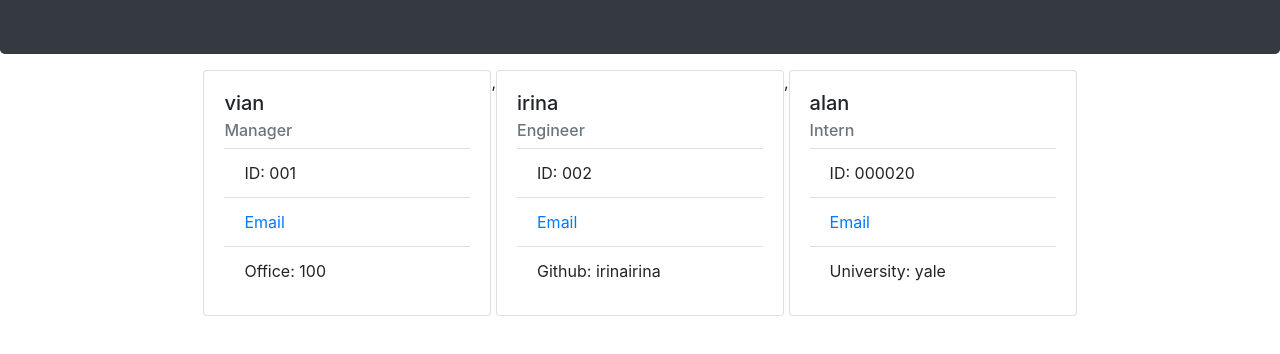
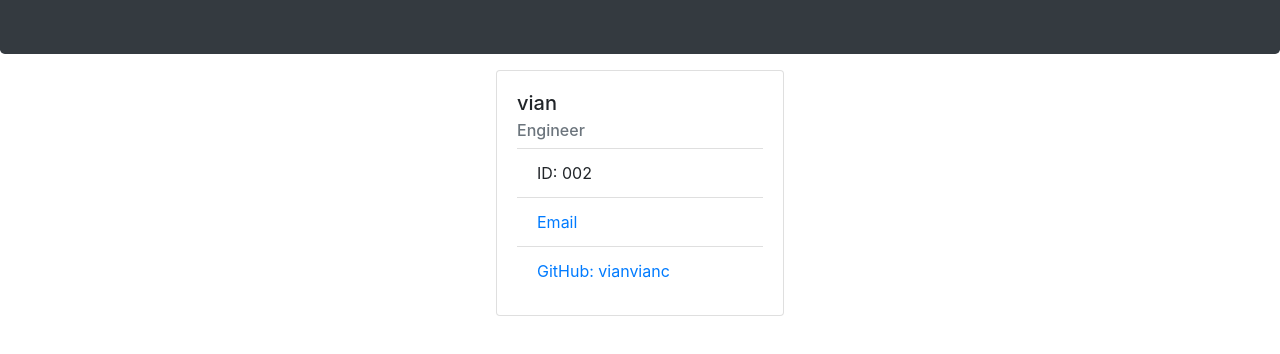
Before and after one commit to vianvianc/team-profile-generator, a website: page cards/index.html in a window 1280 px wide. Shown: the part 130-484 px from the top of the page. Drawn offline with nearby package versions, Linux system fonts and the light colour scheme.

Commit message:
final changes

```diff
--- a/cards/index.html
+++ b/cards/index.html
@@ -23,38 +23,12 @@
         <div class="card" style="width: 18rem;">
             <div class="card-body">
                 <h5 class="card-title">vian</h5>
-                <h6 class="card-subtitle mb-2 text-muted">Manager</h6>
-                <ul class="list-group list-group-flush">
-                    <li class="list-group-item">ID: 001</li>
-                    <li class="list-group-item">
-                    <a href="mailto: vian@mail.com" class="card-link">Email</a></li>
-                    <li class="list-group-item">Office: 100</li>
-                </ul>
-            </div>
-        </div>
-        ,
-        <div class="card" style="width: 18rem;">
-            <div class="card-body">
-                <h5 class="card-title">irina</h5>
                 <h6 class="card-subtitle mb-2 text-muted">Engineer</h6>
                 <ul class="list-group list-group-flush">
                     <li class="list-group-item">ID: 002</li>
                     <li class="list-group-item">
-                    <a href="mailto: irina@mail.com" class="card-link">Email</a></li>
-                    <li class="list-group-item">Github: irinairina</li>
-                </ul>
-            </div>
-        </div>
-        ,
-        <div class="card" style="width: 18rem;">
-            <div class="card-body">
-                <h5 class="card-title">alan</h5>
-                <h6 class="card-subtitle mb-2 text-muted">Intern</h6>
-                <ul class="list-group list-group-flush">
-                    <li class="list-group-item">ID: 000020</li>
-                    <li class="list-group-item">
-                    <a href="mailto: alan@mail.com" class="card-link">Email</a></li>
-                    <li class="list-group-item">University: yale</li>
+                    <a href="mailto: vian@mail.com" class="card-link">Email</a></li>
+                    <li class="list-group-item"><a href="https://github.com/vianvianc" target="_blank">GitHub: vianvianc</a></li>
                 </ul>
             </div>
         </div>
--- a/src/createHtml.js
+++ b/src/createHtml.js
@@ -13,7 +13,7 @@ const createTeam = (team) => {
                       employee.getPosition() === "Manager"
                         ? `<li class="list-group-item">Office: ${employee.getOffice()}</li>`
                         : employee.getPosition() === "Engineer"
-                        ? `<li class="list-group-item">Github: ${employee.getGitHub()}</li>`
+                        ? `<li class="list-group-item"><a href="https://github.com/${employee.getGitHub()}" target="_blank">GitHub: ${employee.getGitHub()}</a></li>`
                         : `<li class="list-group-item">University: ${employee.getSchool()}</li>`
                     }
                 </ul>
```
Also changed, not shown: tests/engineer.test.js (+8 -14 lines), tests/intern.test.js (+9 -14 lines), tests/manager.test.js (+1 -0 lines), README.md.
